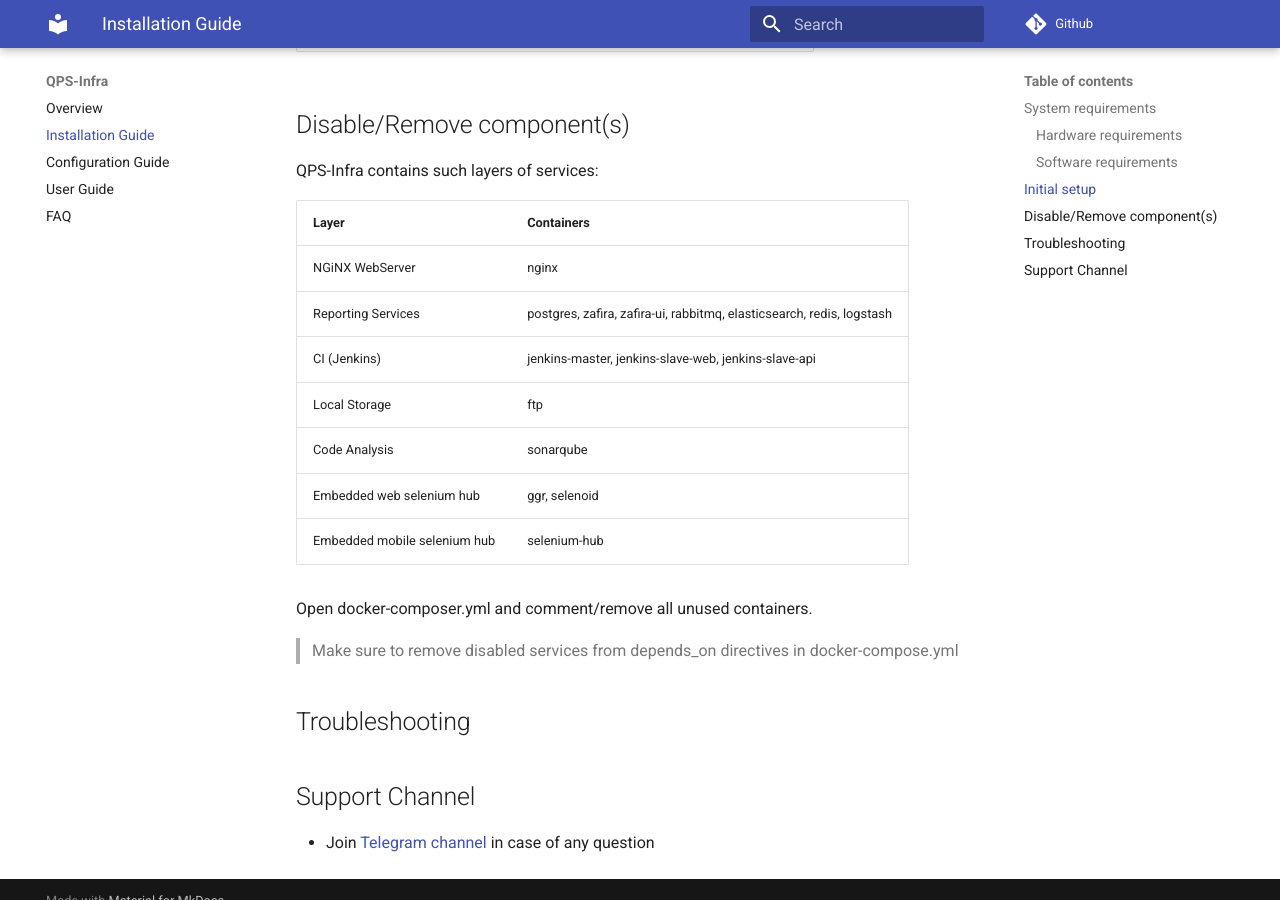
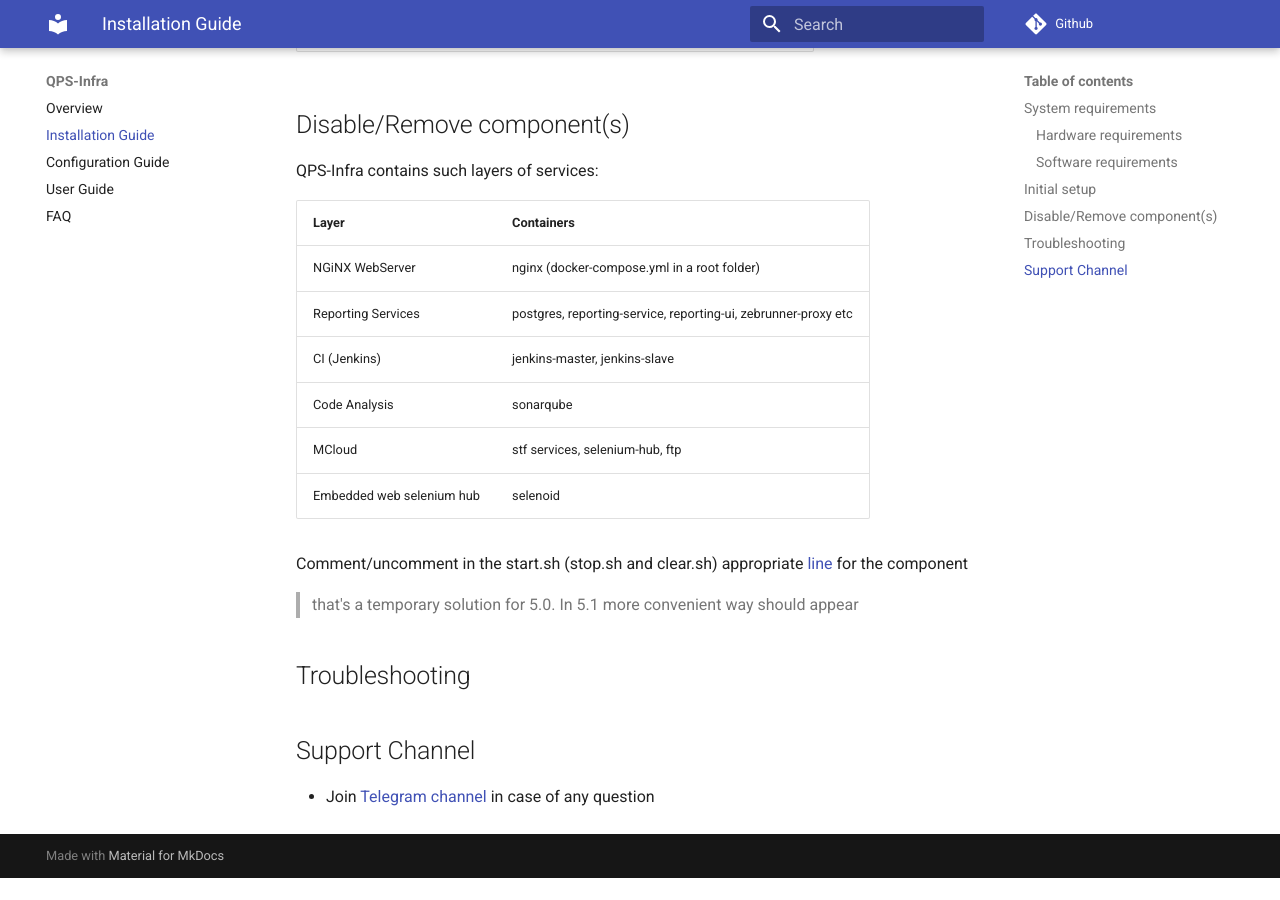
Before and after one commit to zebrunner/community-edition, an MkDocs documentation site: the page built from docs/install-guide.md, in a window 1280 px wide and 900 px high, scrolled down 1857 px. Built offline with MkDocs 1.6.1 and Material for MkDocs 9.7.7, drawn with Linux system fonts in a browser that asks for light colours; comment, search, counter and statistics services are not loaded; old or Windows-style settings are respelled for this version of MkDocs; after the commit the page ends 2735 px from its top, so only the background shows below that; some of the changed text lies outside the part shown.

Commit message:
added steps for enabling/disabling components

````diff
--- a/docs/install-guide.md
+++ b/docs/install-guide.md
@@ -32,7 +32,7 @@
   ```
   > Use public ip address if you don't have registered DNS hostname yet
 
-4. [Optional] TODO: document disabling steps for 5.0+ version [steps](#disableremove-components).
+4. [Optional] Disable unused componentaccording to the [steps](#disableremove-components).
 
 5. [Optional] Generate new AUTH_TOKEN_SECRET/CRYPTO_SALT values and put into the variables.env
   > Strongly recommended for publicly available environments! AUTH_TOKEN_SECRET is randomized and base64 encoded string. CRYPTO_SALT is randomized alpha-numeric string
@@ -64,16 +64,15 @@
 
 | Layer                        	| Containers                                                           	|
 |------------------------------	|----------------------------------------------------------------------	|
-| NGiNX WebServer              	| nginx                                                                	|
-| Reporting Services           	| postgres, zafira, zafira-ui, rabbitmq, elasticsearch, redis, logstash	|
-| CI (Jenkins)                 	| jenkins-master, jenkins-slave-web, jenkins-slave-api                 	|
-| Local Storage                	| ftp                                                                  	|
+| NGiNX WebServer              	| nginx (docker-compose.yml in a root folder)                          	|
+| Reporting Services           	| postgres, reporting-service, reporting-ui, zebrunner-proxy etc      	|
+| CI (Jenkins)                 	| jenkins-master, jenkins-slave                                       	|
 | Code Analysis                	| sonarqube                                                            	|
-| Embedded web selenium hub    	| ggr, selenoid                                                        	|
-| Embedded mobile selenium hub 	| selenium-hub                                                         	|
+| MCloud                      	| stf services, selenium-hub, ftp                                      	|
+| Embedded web selenium hub    	| selenoid                                                            	|
 
-Open docker-composer.yml and comment/remove all unused containers.
-> Make sure to remove disabled services from depends_on directives in docker-compose.yml
+Comment/uncomment in the start.sh (stop.sh and clear.sh) appropriate [line](https://github.com/qaprosoft/qps-infra/blob/82f591827b8cbadd886ea9731661a39aba2ed0a4/start.sh#L20) for the component
+> that's a temporary solution for 5.0. In 5.1 more convenient way should appear
 
 ## Troubleshooting
 
````
